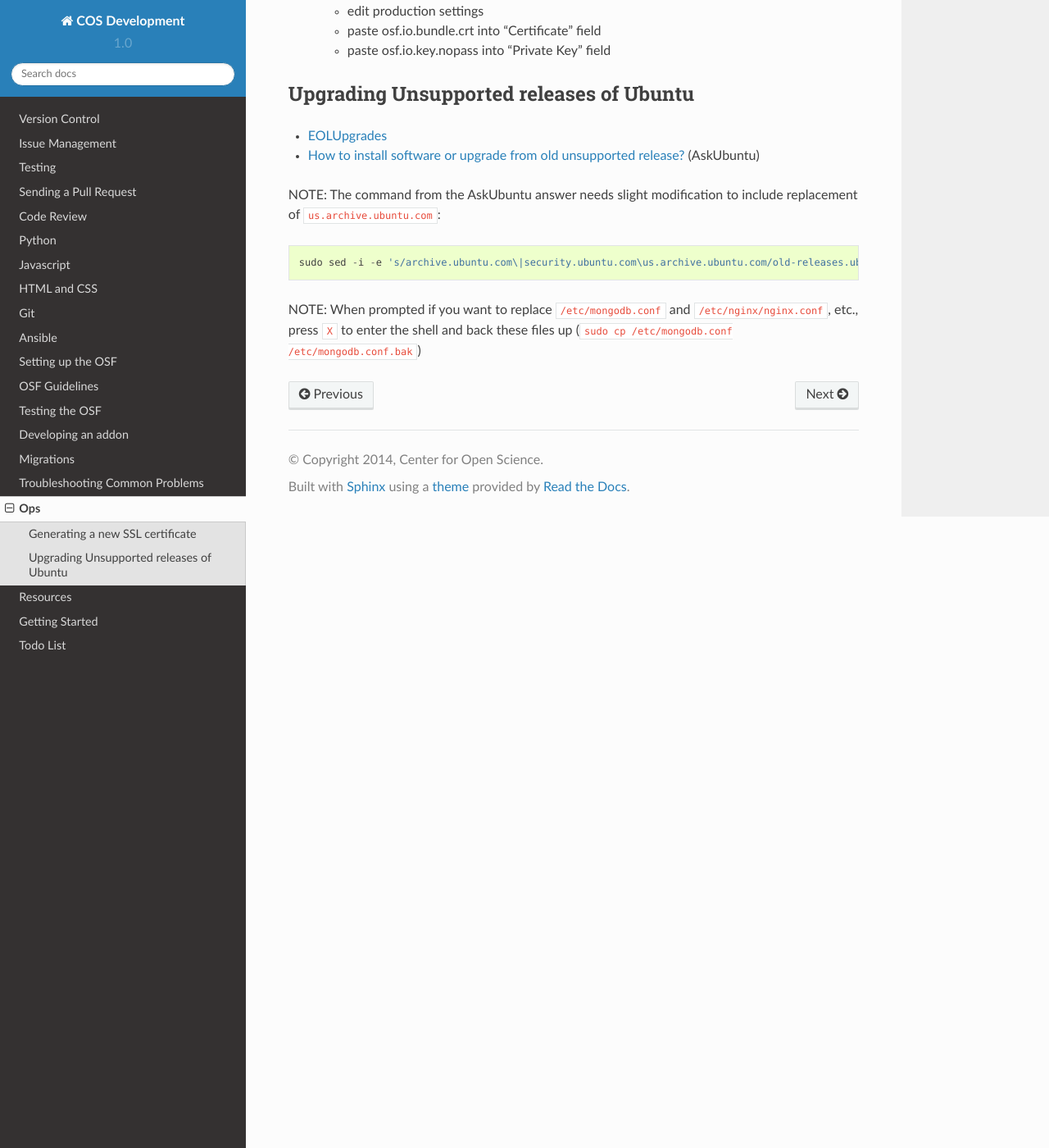
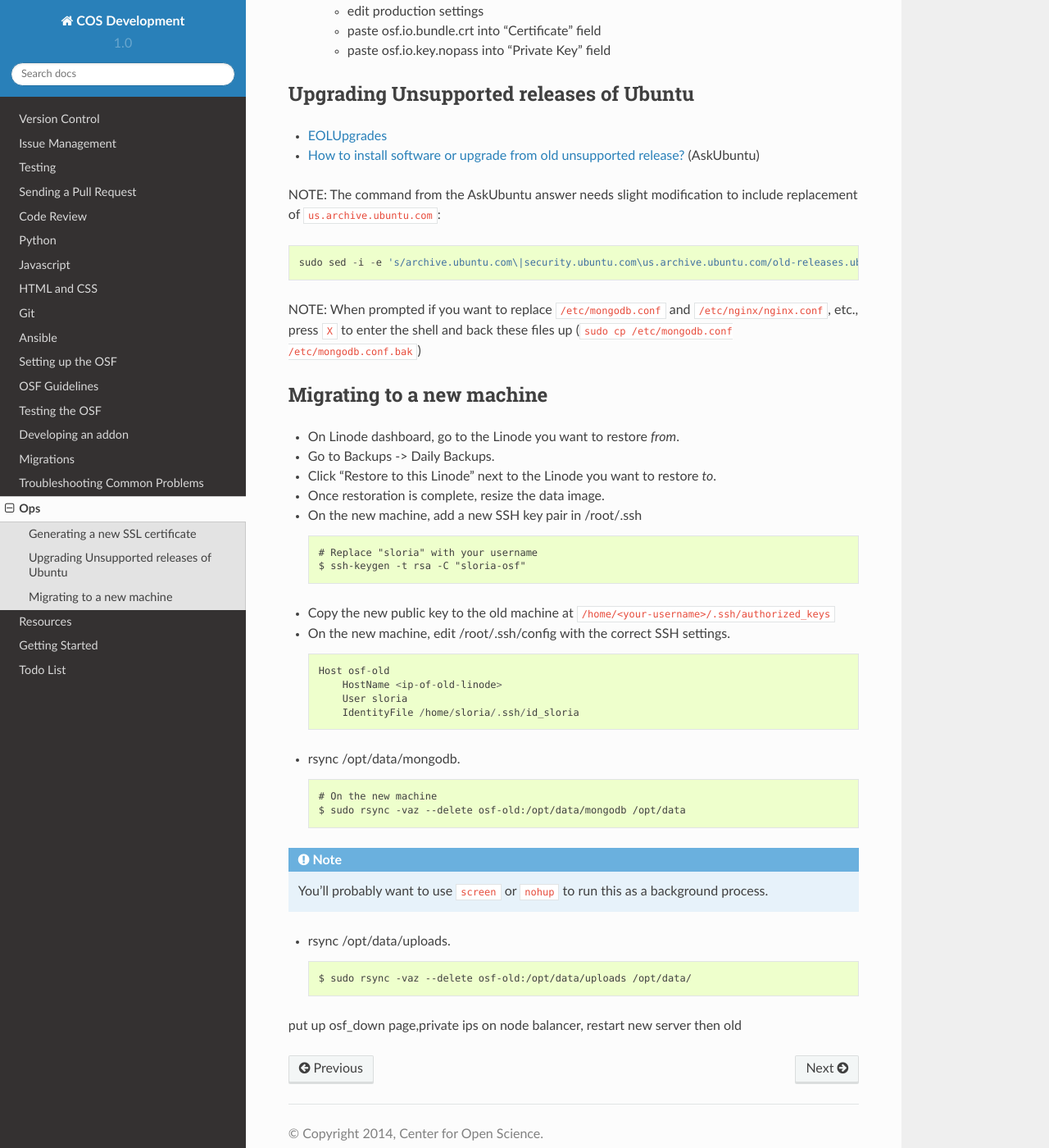
Before and after one commit to CenterForOpenScience/COSDev, a Sphinx documentation site: the page built from docs/osf/ops.rst, in a window 1280 px wide and 1400 px high, scrolled down 810 px. Shown: the whole window at 82% size. Built offline with Sphinx 7.4.7 and the Read the Docs theme 2.0.0, drawn with Linux system fonts in a browser that asks for light colours.

Commit message:
Add unfinished docs for migrating to new linode

```diff
--- a/docs/osf/ops.rst
+++ b/docs/osf/ops.rst
@@ -32,6 +32,7 @@ Generating a new SSL certificate
     * paste osf.io.bundle.crt into "Certificate" field
     * paste osf.io.key.nopass into "Private Key" field
 
+
 Upgrading Unsupported releases of Ubuntu
 ****************************************
 
@@ -43,3 +44,40 @@ NOTE: The command from the AskUbuntu answer needs slight modification to include
     sudo sed -i -e 's/archive.ubuntu.com\|security.ubuntu.com\us.archive.ubuntu.com/old-releases.ubuntu.com/g' /etc/apt/sources.list
 
 NOTE: When prompted if you want to replace ``/etc/mongodb.conf`` and ``/etc/nginx/nginx.conf``, etc., press ``X`` to enter the shell and back these files up (``sudo cp /etc/mongodb.conf /etc/mongodb.conf.bak``)
+
+
+Migrating to a new machine
+**************************
+
+- On Linode dashboard, go to the Linode you want to restore *from*.
+- Go to Backups -> Daily Backups.
+- Click "Restore to this Linode" next to the Linode you want to restore *to*.
+- Once restoration is complete, resize the data image.
+- On the new machine, add a new SSH key pair in /root/.ssh ::
+
+    # Replace "sloria" with your username
+    $ ssh-keygen -t rsa -C "sloria-osf"
+
+- Copy the new public key to the old machine at  ``/home/<your-username>/.ssh/authorized_keys``
+- On the new machine, edit /root/.ssh/config with the correct SSH settings. ::
+
+    Host osf-old
+        HostName <ip-of-old-linode>
+        User sloria
+        IdentityFile /home/sloria/.ssh/id_sloria
+
+
+- rsync /opt/data/mongodb. ::
+
+    # On the new machine
+    $ sudo rsync -vaz --delete osf-old:/opt/data/mongodb /opt/data
+
+.. note::
+    You'll probably want to use ``screen`` or ``nohup`` to run this as a background process.
+
+
+- rsync /opt/data/uploads. ::
+
+    $ sudo rsync -vaz --delete osf-old:/opt/data/uploads /opt/data/
+
+put up osf_down page,private ips on node balancer, restart new server then old
```
